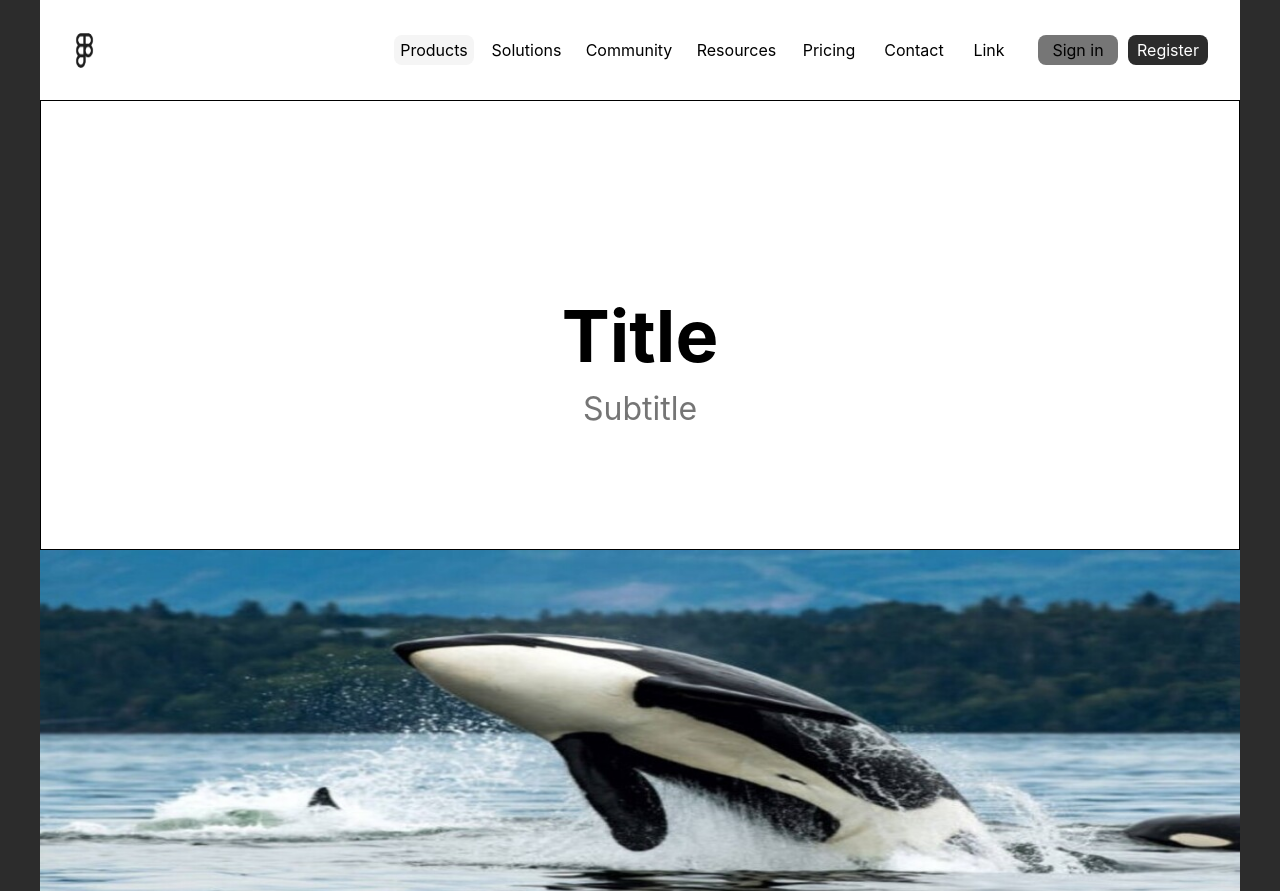
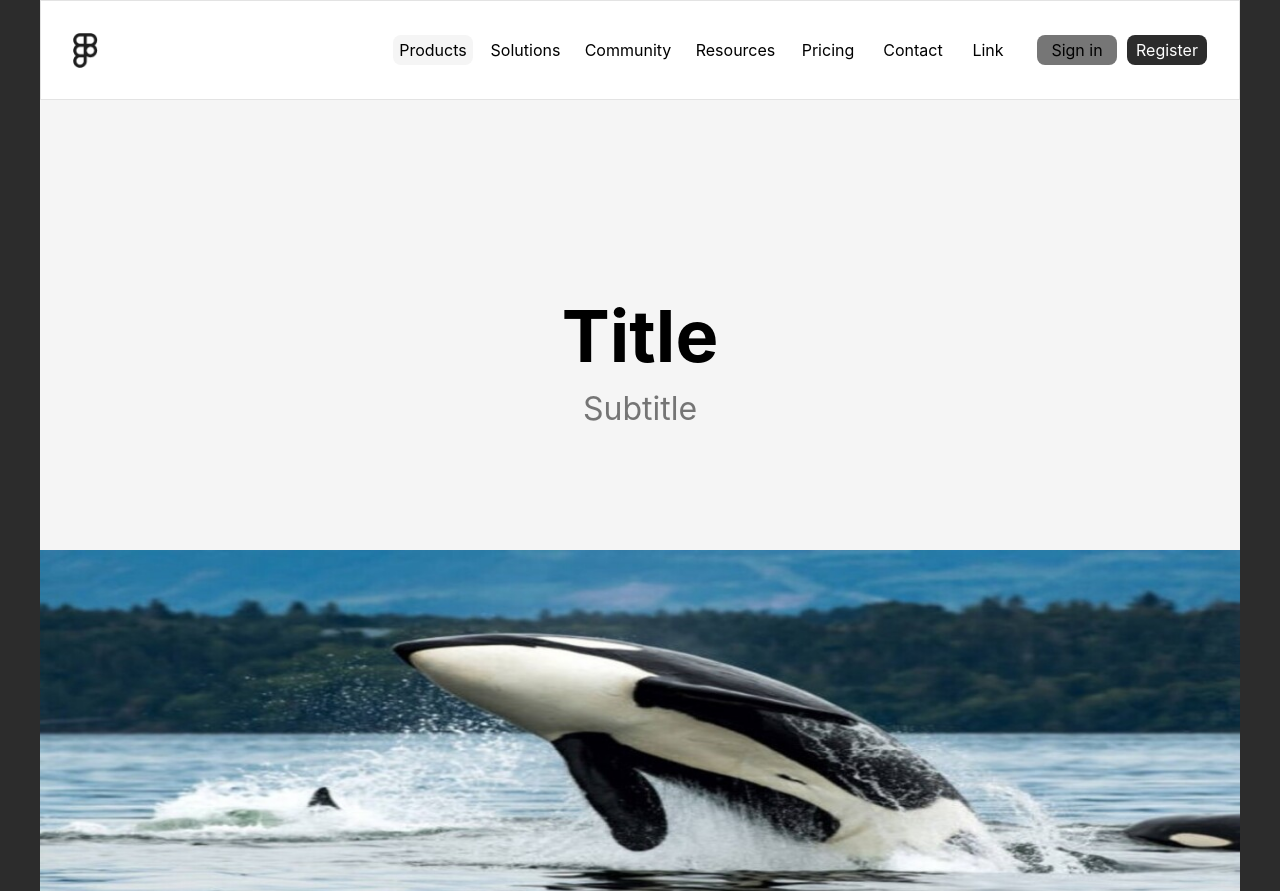
Before and after one commit to Maksimilian92/PetProject, a plain HTML site: page index.html in a window 1280 px wide. Shown: the top 891 px of the page. Drawn offline with Linux system fonts and the light colour scheme.

Commit message:
last save 3

```diff
--- a/index.html
+++ b/index.html
@@ -10,7 +10,7 @@
 
 <body>
     <nav class="navigation">
-        <img class="logo" src="./bcp/img3/Block.png" alt="logo">
+        <img class="logo" src="./bcp/img3/Icon.png" alt="logo">
         <div class="nav-items-container">
             <ul class="horizontal-list">
                 <li class="products">Products</li>
@@ -48,7 +48,7 @@
     <footer class="footer">
         <div class="ikonki">
             <div>
-                <img class="logo-double" src="./bcp/img3/Block.png" alt="logo">
+                <img class="logo-double" src="./bcp/img3/Icon.png" alt="logo">
             </div>
             <img class="iks" src="./bcp/img3/X.png" alt="Iks">
             <img class="inst" src="./bcp/img3/isnt.png" alt="Instagram">
--- a/style.css
+++ b/style.css
@@ -21,6 +21,7 @@ body {
     font-size: 16px;
     font-family: "Inter", sans-serif;
     background-color: white;
+    border: 1px solid #E3E3E3;
 
 }
 
@@ -172,14 +173,13 @@ body {
 .content {
     width: 1200px;
     height: 450px;
-    border: 1px solid black;
     display: flex;
     justify-content: center;
     align-items: center;
     padding: 0 32px;
     font-family: "Inter", sans-serif;
     margin: 0;
-    background-color: white;
+    background-color: #F5F5F5;
 }
 
 .block {
@@ -312,3 +312,8 @@ body {
 .list {
     padding: 0;
 }
+@media screen and (max-width: 375px) {
+    .gallery {
+        flex-direction: column;
+    }
+}
```
Also changed, not shown: bcp/img3/Icon.png (added).
